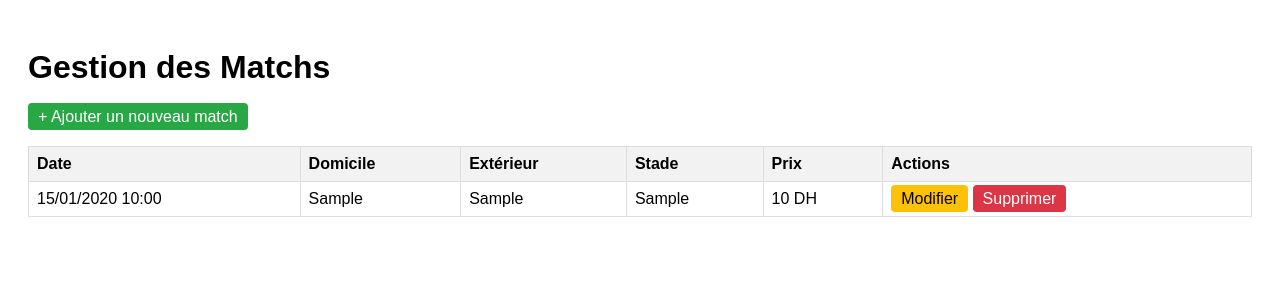
After one commit to imaneelaroui12/MatchHub-CAN2026, a PHP site: page /matches.php in a window 1280 px wide. The commit adds this page. Shown: the top 300 px of the page. Run offline with PHP 8.4, Linux system fonts and the light colour scheme; tables that the repository leaves empty or names only in its code hold one stand-in row (values such as "Sample post").

Commit message:
Mise en place architecture + Ajout Match fonctionnel

```diff
--- a/admin/add_match.php
+++ b/admin/add_match.php
@@ -80,6 +80,7 @@ if ($_SERVER['REQUEST_METHOD'] === 'POST') {
 
     <br>
     <a href="dashboard.php">Retour au tableau de bord</a>
+    <a href="matches.php">⬅ Retour à la liste</a>
 
 </body>
 </html>
--- /dev/null
+++ b/admin/matches.php
@@ -0,0 +1,64 @@
+<?php
+/* FICHIER : admin/matches.php
+   BUT : Afficher la liste de tous les matchs sous forme de tableau
+*/
+require_once '../config/db.php';
+
+// On récupère tous les matchs, du plus récent au plus ancien
+$sql = "SELECT * FROM matches ORDER BY match_date DESC";
+$stmt = $pdo->query($sql);
+$matches = $stmt->fetchAll(PDO::FETCH_ASSOC);
+?>
+
+<!DOCTYPE html>
+<html lang="fr">
+<head>
+    <meta charset="UTF-8">
+    <title>Liste des Matchs - Admin</title>
+    <style>
+        body { font-family: sans-serif; padding: 20px; }
+        table { width: 100%; border-collapse: collapse; margin-top: 20px; }
+        th, td { border: 1px solid #ddd; padding: 8px; text-align: left; }
+        th { background-color: #f2f2f2; }
+        .btn { text-decoration: none; padding: 5px 10px; color: white; border-radius: 4px; }
+        .btn-add { background-color: #28a745; }
+        .btn-edit { background-color: #ffc107; color: black; }
+        .btn-delete { background-color: #dc3545; }
+    </style>
+</head>
+<body>
+
+    <h1>Gestion des Matchs</h1>
+
+    <a href="add_match.php" class="btn btn-add">+ Ajouter un nouveau match</a>
+
+    <table>
+        <thead>
+            <tr>
+                <th>Date</th>
+                <th>Domicile</th>
+                <th>Extérieur</th>
+                <th>Stade</th>
+                <th>Prix</th>
+                <th>Actions</th>
+            </tr>
+        </thead>
+        <tbody>
+            <?php foreach ($matches as $match): ?>
+            <tr>
+                <td><?= date('d/m/Y H:i', strtotime($match['match_date'])) ?></td>
+                <td><?= htmlspecialchars($match['team_home']) ?></td>
+                <td><?= htmlspecialchars($match['team_away']) ?></td>
+                <td><?= htmlspecialchars($match['stadium']) ?></td>
+                <td><?= htmlspecialchars($match['price']) ?> DH</td>
+                <td>
+                    <a href="edit_match.php?id=<?= $match['id'] ?>" class="btn btn-edit">Modifier</a>
+                    <a href="delete_match.php?id=<?= $match['id'] ?>" class="btn btn-delete" onclick="return confirm('Sûr de vouloir supprimer ?')">Supprimer</a>
+                </td>
+            </tr>
+            <?php endforeach; ?>
+        </tbody>
+    </table>
+
+</body>
+</html>
```
